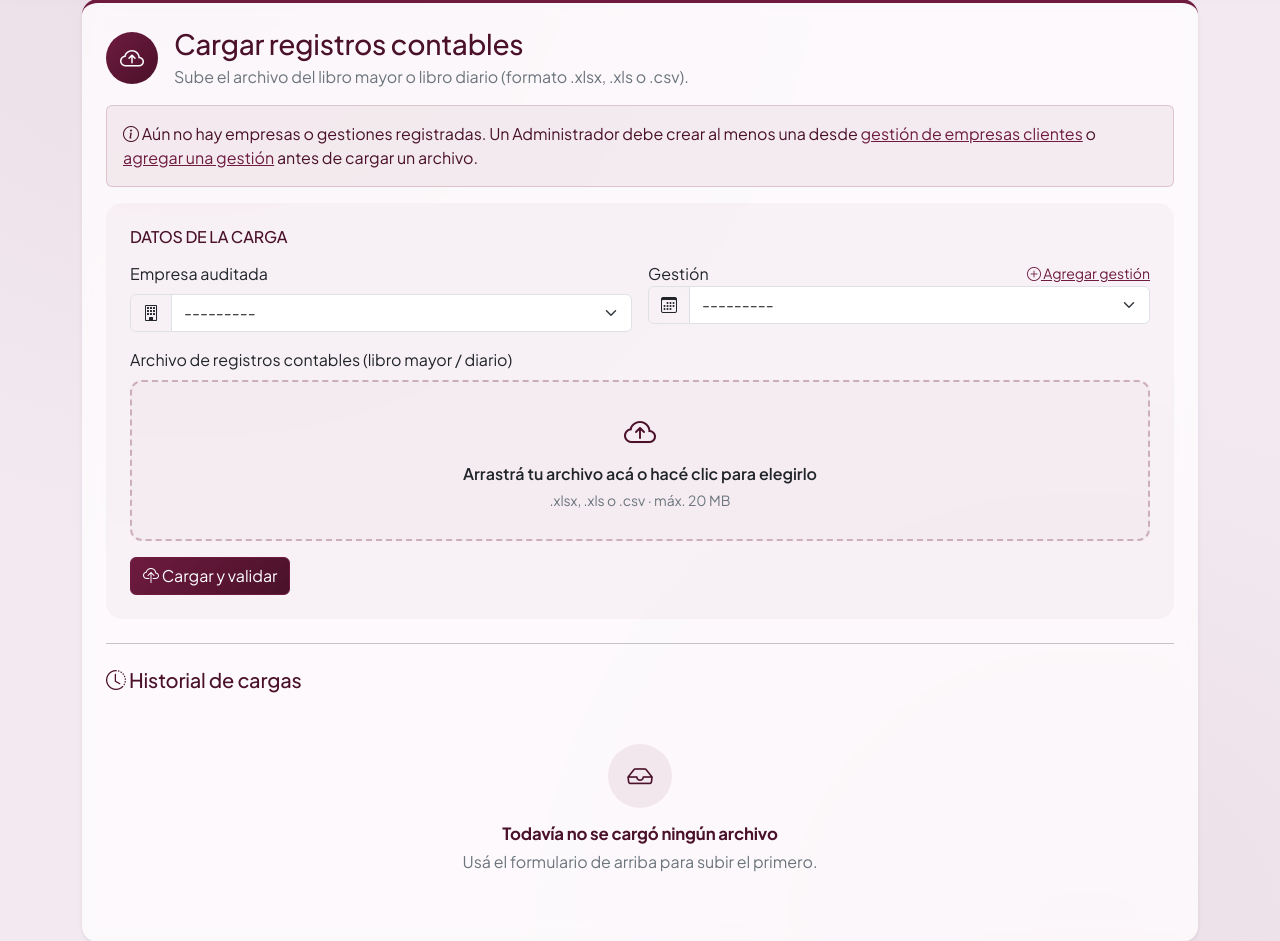
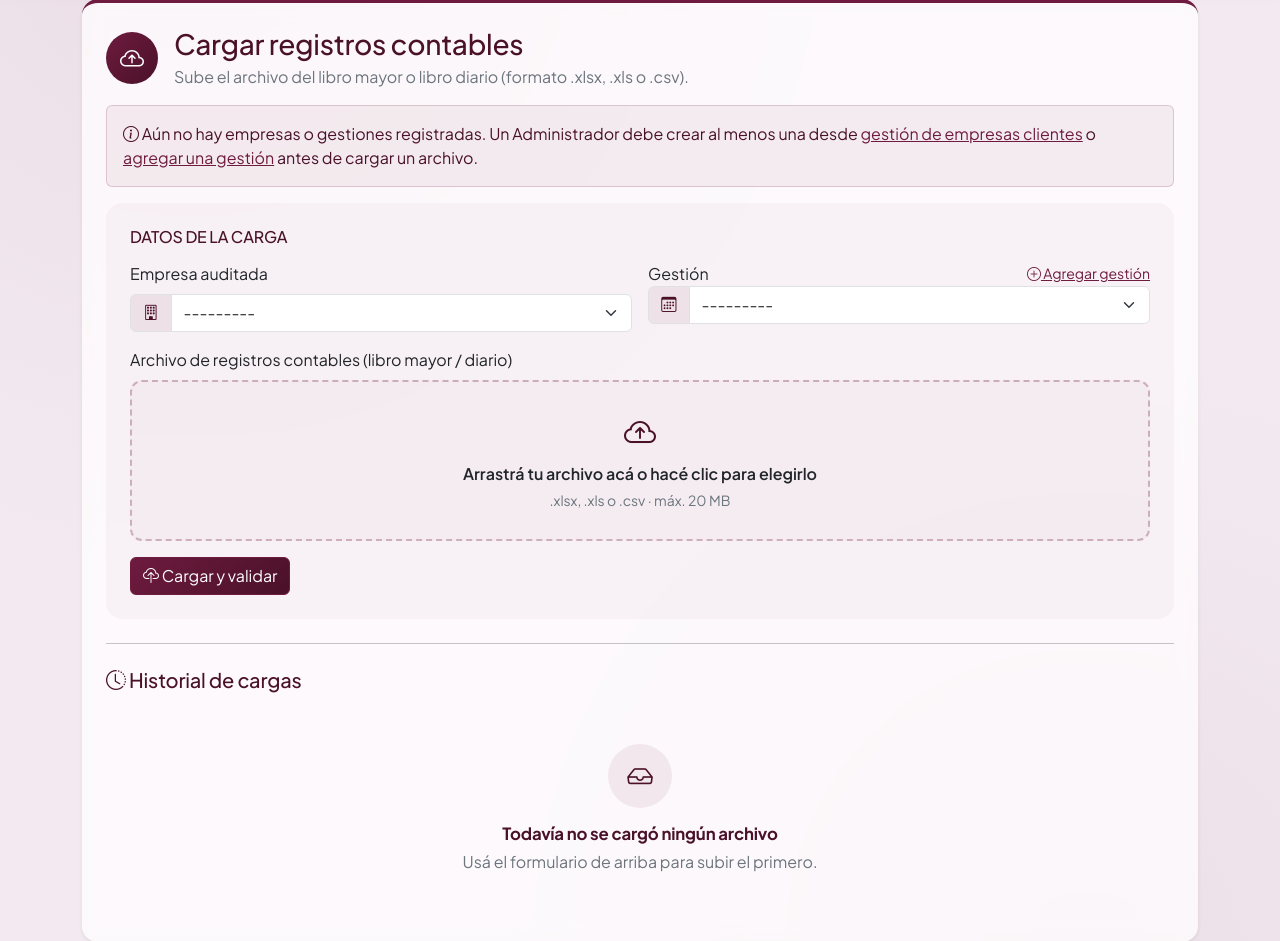
Before and after one commit to AsturilloAlan/proyecto-de-grado, a Django app: page /registros/cargar/ in a window 1280 px wide. Shown: the part 91-1032 px from the top of the page. Run offline with Django 4.2, Linux system fonts and the light colour scheme; the visitor is signed in with stand-in values (Sample User, id 1); data that the repository does not hold is empty.

Commit message:
Fichas de icono con tamano fijo para prefijos de input (evita que se vean disparejos)

```diff
--- a/registros/templates/registros/cargar.html
+++ b/registros/templates/registros/cargar.html
@@ -34,7 +34,7 @@
             <div class="col-md-6">
                 <label for="{{ form.empresa.id_for_label }}" class="form-label">{{ form.empresa.label }}</label>
                 <div class="input-group">
-                    <span class="input-group-text bg-transparent"><i class="bi bi-building"></i></span>
+                    <span class="input-group-text input-group-text-icono"><i class="bi bi-building"></i></span>
                     {{ form.empresa }}
                 </div>
                 {% for error in form.empresa.errors %}<div class="text-danger small mt-1">{{ error }}</div>{% endfor %}
@@ -50,7 +50,7 @@
                     {% endif %}
                 </div>
                 <div class="input-group">
-                    <span class="input-group-text bg-transparent"><i class="bi bi-calendar3"></i></span>
+                    <span class="input-group-text input-group-text-icono"><i class="bi bi-calendar3"></i></span>
                     {{ form.gestion }}
                 </div>
                 {% for error in form.gestion.errors %}<div class="text-danger small mt-1">{{ error }}</div>{% endfor %}
--- a/registros/templates/registros/empresas_lista.html
+++ b/registros/templates/registros/empresas_lista.html
@@ -17,7 +17,7 @@
     <form method="get" class="row g-2 mb-3">
         <div class="col-sm-8 col-md-5">
             <div class="input-group">
-                <span class="input-group-text bg-transparent"><i class="bi bi-search"></i></span>
+                <span class="input-group-text input-group-text-icono"><i class="bi bi-search"></i></span>
                 <input type="text" name="q" value="{{ busqueda }}" class="form-control"
                        placeholder="Buscar por nombre o NIT...">
                 {% if busqueda %}
--- a/templates/base.html
+++ b/templates/base.html
@@ -303,6 +303,23 @@
         [data-bs-theme="dark"] .barra-progreso-indeterminada.activa::after { background: linear-gradient(90deg, transparent, #e7b8cd, transparent); }
         @keyframes deslizar-progreso { from { left: -40%; } to { left: 100%; } }
 
+        /* Ficha de ícono para prefijos de input (Empresa/Gestión, buscador,
+           etc.): un tamaño fijo con fondo tintado, para que dos íconos
+           distintos siempre se vean parejos entre sí, sin depender de
+           cuánta tinta tenga cada glifo. */
+        .input-group-text-icono {
+            width: 2.6rem;
+            display: flex; align-items: center; justify-content: center;
+            background: rgba(110,27,63,.07) !important;
+            color: var(--guindo-oscuro);
+            border-color: var(--bs-border-color);
+        }
+        .input-group-text-icono i { font-size: .95rem; }
+        [data-bs-theme="dark"] .input-group-text-icono {
+            background: rgba(231,184,205,.1) !important;
+            color: #e7b8cd;
+        }
+
         /* Alerta "de marca" (guindo), para avisos que no son error/éxito
            genéricos de Bootstrap y quedaban con el amarillo de fábrica,
            fuera de la paleta. */
```
